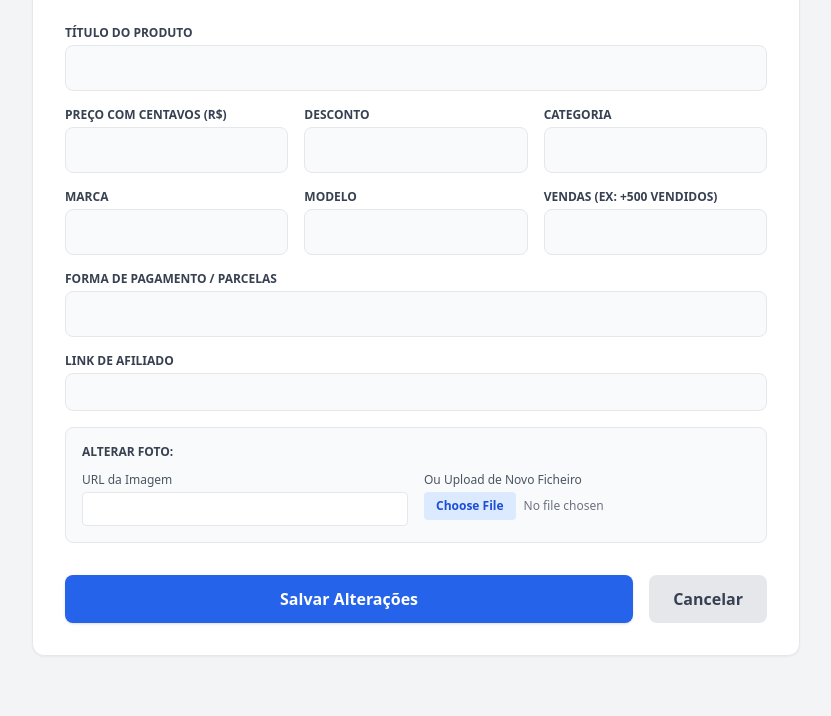
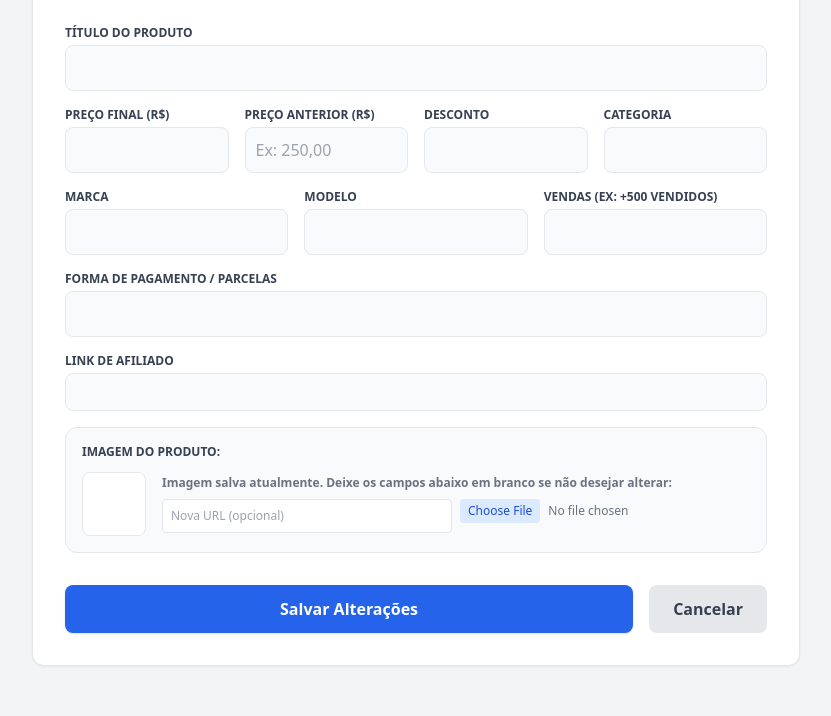
Before and after one commit to andersonranher/vitrine-afiliado, a Flask app: template templates/editar.html in a window 1280 px wide. Shown: the part 84-800 px from the top of the page, without its empty margins (224-1055 px from the left). Run offline with Flask 3, Linux system fonts and the light colour scheme; the template is opened without the code that fills it, so the values that code supplies are empty; some libraries are stand-ins or nearby versions.

Commit message:
Update editar.html to include previous price and image handling
Added a hidden input for the current image URL and modified the form layout to include a previous price field.

```diff
--- a/templates/editar.html
+++ b/templates/editar.html
@@ -15,19 +15,25 @@
     </div>
 
     <form method="POST" enctype="multipart/form-data" class="space-y-4">
+      <input type="hidden" name="imagem_atual" value="{{ p.imagem_url }}">
+
       <div>
         <label class="block text-xs font-bold text-gray-700 uppercase mb-1">Título do Produto</label>
         <input type="text" name="titulo" value="{{ p.titulo }}" required class="w-full border p-2.5 rounded-lg bg-gray-50 focus:bg-white font-medium">
       </div>
 
-      <div class="grid grid-cols-1 md:grid-cols-3 gap-4">
+      <div class="grid grid-cols-1 md:grid-cols-4 gap-4">
         <div>
-          <label class="block text-xs font-bold text-gray-700 uppercase mb-1">Preço com Centavos (R$)</label>
+          <label class="block text-xs font-bold text-gray-700 uppercase mb-1">Preço Final (R$)</label>
           <input type="text" name="preco" value="{{ p.preco }}" required class="w-full border p-2.5 rounded-lg bg-gray-50 focus:bg-white font-bold text-green-700">
         </div>
         <div>
+          <label class="block text-xs font-bold text-gray-700 uppercase mb-1">Preço Anterior (R$)</label>
+          <input type="text" name="preco_original" value="{{ p.preco_original or '' }}" placeholder="Ex: 250,00" class="w-full border p-2.5 rounded-lg bg-gray-50 focus:bg-white text-gray-500">
+        </div>
+        <div>
           <label class="block text-xs font-bold text-gray-700 uppercase mb-1">Desconto</label>
-          <input type="text" name="desconto" value="{{ p.desconto or '' }}" class="w-full border p-2.5 rounded-lg bg-gray-50 focus:bg-white">
+          <input type="text" name="desconto" value="{{ p.desconto or '' }}" class="w-full border p-2.5 rounded-lg bg-gray-50 focus:bg-white font-semibold text-green-600">
         </div>
         <div>
           <label class="block text-xs font-bold text-gray-700 uppercase mb-1">Categoria</label>
@@ -60,16 +66,18 @@
         <input type="url" name="link_afiliado" value="{{ p.link_afiliado }}" required class="w-full border p-2.5 rounded-lg bg-gray-50 focus:bg-white font-mono text-xs text-blue-700">
       </div>
 
-      <div class="border rounded-lg p-4 bg-gray-50 space-y-3">
-        <span class="block text-xs font-bold text-gray-700 uppercase">Alterar Foto:</span>
-        <div class="grid grid-cols-1 md:grid-cols-2 gap-4">
-          <div>
-            <label class="block text-xs text-gray-600 mb-1">URL da Imagem</label>
-            <input type="url" name="imagem_url" value="{{ p.imagem_url }}" class="w-full border p-2 rounded bg-white text-xs">
+      <div class="border rounded-xl p-4 bg-gray-50 space-y-3">
+        <span class="block text-xs font-bold text-gray-700 uppercase">Imagem do Produto:</span>
+        <div class="flex items-center gap-4">
+          <div class="w-16 h-16 bg-white border rounded-lg p-1 flex items-center justify-center shrink-0">
+            <img src="{{ p.imagem_url }}" alt="" referrerpolicy="no-referrer" class="max-h-full max-w-full object-contain">
           </div>
-          <div>
-            <label class="block text-xs text-gray-600 mb-1">Ou Upload de Novo Ficheiro</label>
-            <input type="file" name="imagem_upload" accept="image/*" class="w-full text-xs text-gray-500 file:mr-2 file:py-1.5 file:px-3 file:rounded file:border-0 file:bg-blue-100 file:text-blue-700 file:font-semibold">
+          <div class="flex-1 space-y-2">
+            <p class="text-xs text-gray-500 font-semibold">Imagem salva atualmente. Deixe os campos abaixo em branco se não desejar alterar:</p>
+            <div class="grid grid-cols-1 md:grid-cols-2 gap-2">
+              <input type="url" name="imagem_url" placeholder="Nova URL (opcional)" class="w-full border p-2 rounded bg-white text-xs">
+              <input type="file" name="imagem_upload" accept="image/*" class="w-full text-xs text-gray-500 file:mr-2 file:py-1 file:px-2 file:rounded file:border-0 file:bg-blue-100 file:text-blue-700">
+            </div>
           </div>
         </div>
       </div>
```
